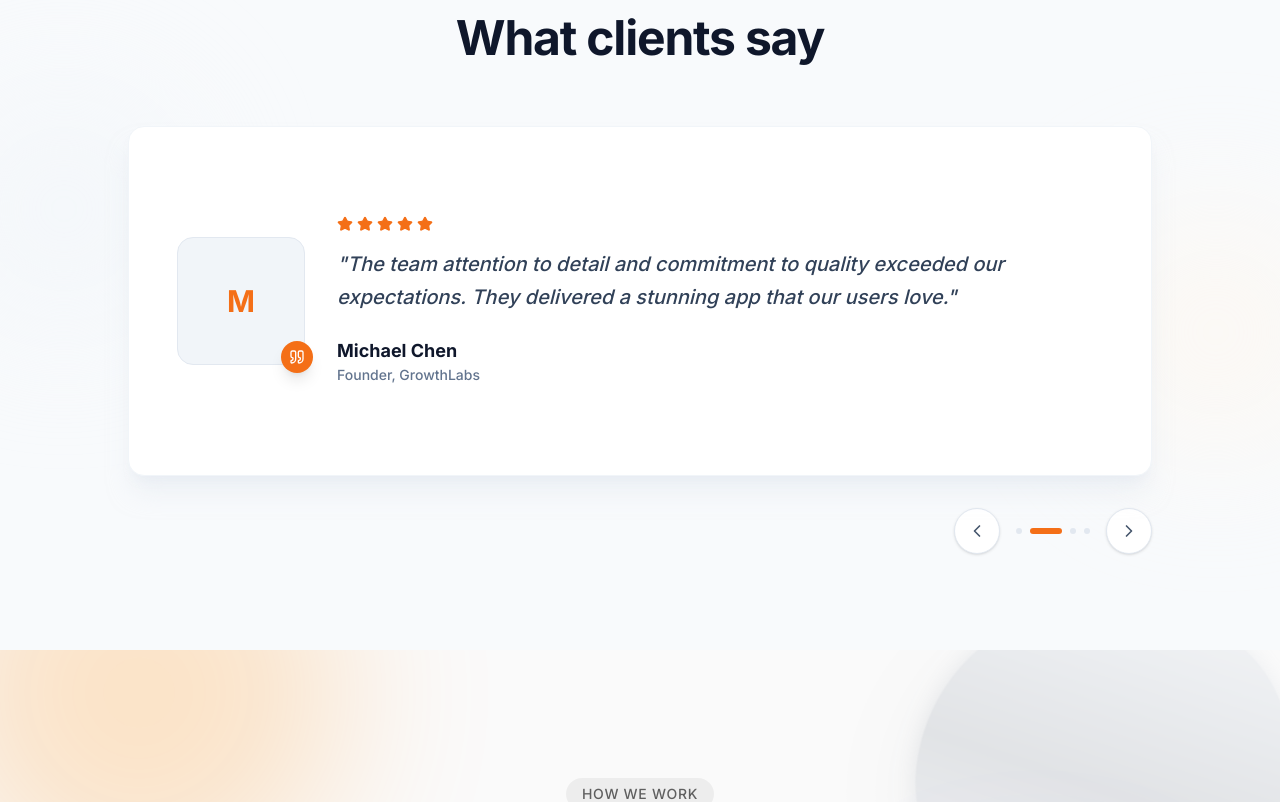
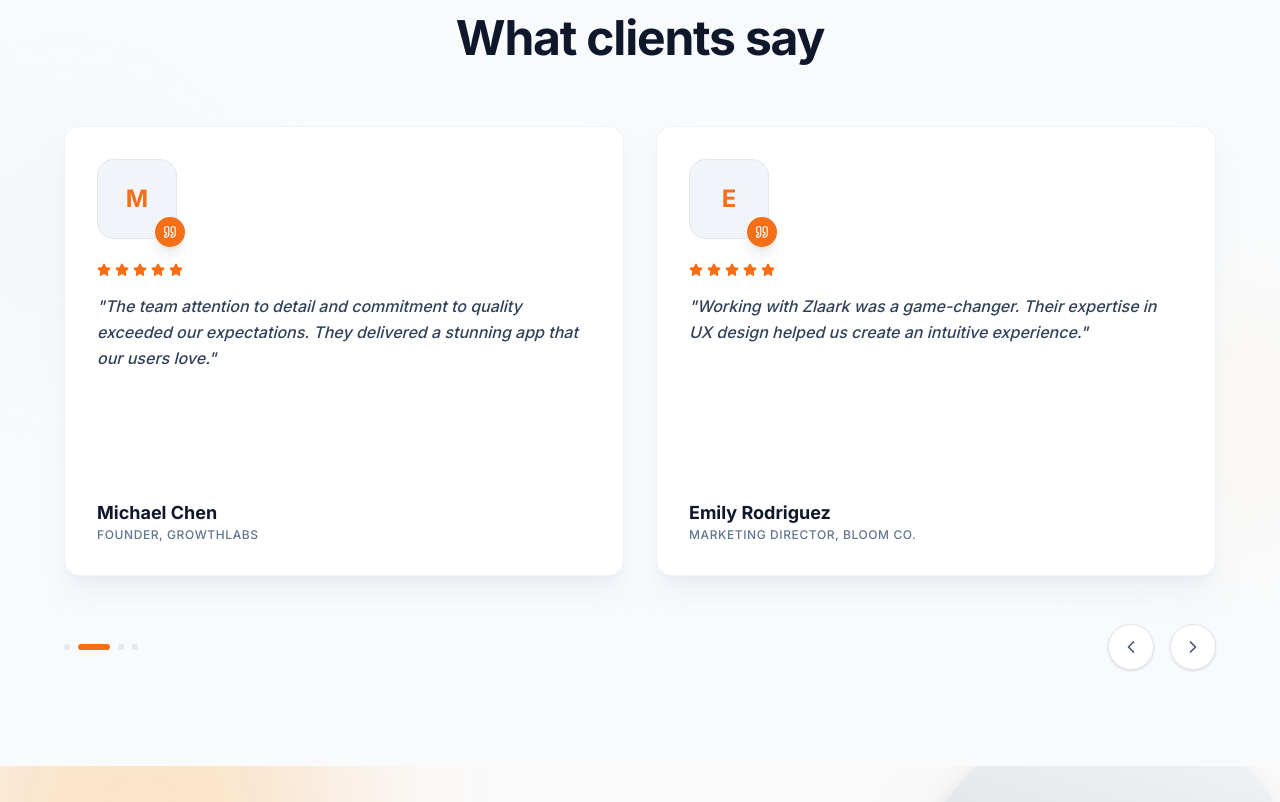
Before and after one commit to Zlaark/zl-new, a Next.js app: page / in a window 1280 px wide. Shown: the part 7681-8483 px from the top of the page. Built offline with nearby package versions, Linux system fonts and the light colour scheme.

Commit message:
feat: add Testimonials section with an animated, navigable, and autoplaying carousel.

```diff
--- a/src/components/home/Testimonials.jsx
+++ b/src/components/home/Testimonials.jsx
@@ -5,11 +5,42 @@ import { useState, useEffect } from 'react';
 import { testimonials } from '@/data/content';
 import { cn } from '@/lib/utils';
 
+const TestimonialCard = ({ item, index }) => (
+    <div className="bg-white rounded-2xl p-8 shadow-xl shadow-slate-200/50 border border-slate-100 flex flex-col gap-6 items-start h-full relative overflow-hidden group hover:border-[#f46f17]/30 transition-colors">
+        <div className="relative flex-shrink-0">
+            <div className="w-20 h-20 rounded-2xl bg-slate-100 flex items-center justify-center text-2xl font-bold text-[#f46f17] overflow-hidden border border-slate-200 group-hover:bg-slate-50 transition-colors">
+                {item.name.charAt(0)}
+            </div>
+            <div className="absolute -bottom-2 -right-2 bg-[#f46f17] p-2 rounded-lg text-white shadow-lg">
+                <Quote size={14} />
+            </div>
+        </div>
+
+        <div className="flex-grow flex flex-col justify-between w-full">
+            <div>
+                <div className="flex gap-1 mb-4">
+                    {[...Array(item.rating)].map((_, i) => (
+                        <Star key={i} size={14} className="fill-[#f46f17] text-[#f46f17]" />
+                    ))}
+                </div>
+                <p className="text-base text-slate-700 font-medium leading-relaxed mb-6 italic">
+                    "{item.content}"
+                </p>
+            </div>
+            <div className="mt-auto">
+                <h4 className="text-lg font-bold text-slate-900 group-hover:text-[#f46f17] transition-colors">{item.name}</h4>
+                <p className="text-slate-500 font-medium text-xs uppercase tracking-wider">{item.role}</p>
+            </div>
+        </div>
+    </div>
+);
+
 export default function Testimonials() {
+    const items = testimonials.items;
     const [currentIndex, setCurrentIndex] = useState(0);
     const [isAutoplay, setIsAutoplay] = useState(true);
 
-    const items = testimonials.items;
+    const nextIndex = (currentIndex + 1) % items.length;
 
     useEffect(() => {
         if (!isAutoplay) return;
@@ -19,12 +50,12 @@ export default function Testimonials() {
         return () => clearInterval(interval);
     }, [isAutoplay, items.length]);
 
-    const next = () => {
+    const handleNext = () => {
         setIsAutoplay(false);
         setCurrentIndex((prev) => (prev + 1) % items.length);
     };
 
-    const prev = () => {
+    const handlePrev = () => {
         setIsAutoplay(false);
         setCurrentIndex((prev) => (prev - 1 + items.length) % items.length);
     };
@@ -52,55 +83,32 @@ export default function Testimonials() {
                     </motion.h2>
                 </div>
 
-                <div className="max-w-5xl mx-auto relative">
-                    <div className="relative h-[400px] md:h-[350px]">
+                <div className="max-w-6xl mx-auto relative">
+                    <div className="relative h-[950px] lg:h-[450px]">
                         <AnimatePresence mode="wait">
                             <motion.div
                                 key={currentIndex}
                                 initial={{ opacity: 0, x: 20 }}
                                 animate={{ opacity: 1, x: 0 }}
                                 exit={{ opacity: 0, x: -20 }}
-                                transition={{ duration: 0.5 }}
-                                className="absolute inset-0"
+                                transition={{ duration: 0.6, ease: "easeInOut" }}
+                                className="absolute inset-0 grid grid-cols-1 lg:grid-cols-2 gap-8"
                             >
-                                <div className="bg-white rounded-2xl p-8 md:p-12 shadow-xl shadow-slate-200/50 border border-slate-100 flex flex-col md:flex-row gap-8 items-center h-full">
-                                    <div className="relative flex-shrink-0">
-                                        <div className="w-24 h-24 md:w-32 md:h-32 rounded-2xl bg-slate-100 flex items-center justify-center text-3xl font-bold text-[#f46f17] overflow-hidden border border-slate-200">
-                                            {items[currentIndex].name.charAt(0)}
+                                <div className="h-full">
+                                    <TestimonialCard item={items[currentIndex]} index={currentIndex} />
                                 </div>
-                                        <div className="absolute -bottom-2 -right-2 bg-[#f46f17] p-2 rounded-lg text-white shadow-lg">
-                                            <Quote size={16} />
+                                <div className="h-full hidden lg:block">
+                                    <TestimonialCard item={items[nextIndex]} index={nextIndex} />
                                 </div>
-                                    </div>
-
-                                    <div className="flex-grow">
-                                        <div className="flex gap-1 mb-4">
-                                            {[...Array(items[currentIndex].rating)].map((_, i) => (
-                                                <Star key={i} size={16} className="fill-[#f46f17] text-[#f46f17]" />
-                                            ))}
-                                        </div>
-                                        <p className="text-lg md:text-xl text-slate-700 font-medium leading-relaxed mb-6 italic">
-                                            "{items[currentIndex].content}"
-                                        </p>
-                                        <div>
-                                            <h4 className="text-lg font-bold text-slate-900">{items[currentIndex].name}</h4>
-                                            <p className="text-slate-500 font-medium text-sm">{items[currentIndex].role}</p>
-                                        </div>
-                                    </div>
+                                <div className="h-full lg:hidden">
+                                    <TestimonialCard item={items[nextIndex]} index={nextIndex} />
                                 </div>
                             </motion.div>
                         </AnimatePresence>
                     </div>
 
-                    {/* Navigation */}
-                    <div className="flex justify-center md:justify-end items-center gap-4 mt-8">
-                        <button
-                            onClick={prev}
-                            className="p-3 rounded-xl bg-white border border-slate-200 text-slate-600 hover:bg-slate-50 transition-all shadow-sm active:scale-95"
-                        >
-                            <ChevronLeft size={20} />
-                        </button>
-                        <div className="flex gap-2">
+                    <div className="flex flex-col md:flex-row justify-center md:justify-between items-center gap-6 mt-12">
+                        <div className="flex gap-2 order-2 md:order-1">
                             {items.map((_, i) => (
                                 <button
                                     key={i}
@@ -112,17 +120,25 @@ export default function Testimonials() {
                                 />
                             ))}
                         </div>
+
+                        <div className="flex items-center gap-4 order-1 md:order-2">
                             <button
-                            onClick={next}
-                            className="p-3 rounded-xl bg-white border border-slate-200 text-slate-600 hover:bg-slate-50 transition-all shadow-sm active:scale-95"
+                                onClick={handlePrev}
+                                className="p-3 rounded-xl bg-white border border-slate-200 text-slate-600 hover:bg-slate-50 transition-all shadow-sm active:scale-95 hover:border-[#f46f17]/30"
+                            >
+                                <ChevronLeft size={20} />
+                            </button>
+                            <button
+                                onClick={handleNext}
+                                className="p-3 rounded-xl bg-white border border-slate-200 text-slate-600 hover:bg-slate-50 transition-all shadow-sm active:scale-95 hover:border-[#f46f17]/30"
                             >
                                 <ChevronRight size={20} />
                             </button>
                         </div>
                     </div>
                 </div>
+            </div>
 
-            {/* Background elements */}
             <div className="absolute top-1/4 left-[-5%] w-64 h-64 bg-slate-100 blur-3xl rounded-full opacity-50" />
             <div className="absolute bottom-1/4 right-[-5%] w-64 h-64 bg-orange-50 blur-3xl rounded-full opacity-50" />
         </section>
```
Also changed, not shown: 1 other file (tests, documents, lock files or other folders). Lines whose indentation alone changed are shown as unchanged.
